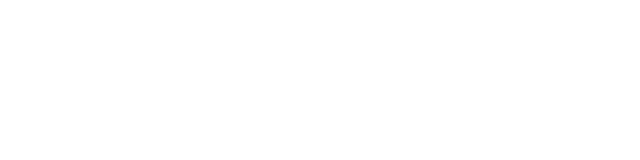
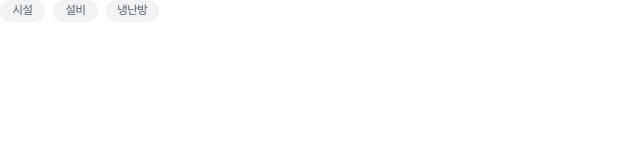
Before and after one commit to waieiches/SM-137-Frontend, a React (Vite) app: page / in a window 1280 px wide. Shown: the top 160 px of the page, without its empty margins (0-640 px from the left). Built offline with nearby package versions, Linux system fonts and the light colour scheme.

Commit message:
feat: 카테고리 태그 레이아웃 제작

```diff
--- a/src/App.tsx
+++ b/src/App.tsx
@@ -1,7 +1,20 @@
-import "./reset.css"
+import styled from "@emotion/styled";
+import CategoryTag from "./components/category-tag/CategoryTag";
+import "./reset.css";
+
+const Wrap = styled.div`
+  display: flex;
+  gap: 0.5rem;
+`;
 
 function App() {
-  return
+  return (
+    <Wrap>
+      <CategoryTag contents="시설" />
+      <CategoryTag contents="설비" />
+      <CategoryTag contents="냉난방" />
+    </Wrap>
+  );
 }
 
 export default App;
--- /dev/null
+++ b/src/components/category-tag/CategoryTag.tsx
@@ -0,0 +1,26 @@
+import styled from "@emotion/styled";
+
+const Container = styled.div`
+  display: inline-flex;
+  justify-content: center;
+  align-items: center;
+  padding: 0 0.7rem;
+  background-color: var(--gray2-subbtn);
+  color: var(--gray5-lowText);
+  border-radius: 20px;
+  min-width: 45px;
+`;
+const Contents = styled.p``;
+
+interface CategoryTag {
+  contents: string;
+}
+const CategoryTag = ({ contents = "내용" }: CategoryTag) => {
+  return (
+    <Container>
+      <Contents>{contents}</Contents>
+    </Container>
+  );
+};
+
+export default CategoryTag;
```
Also changed, not shown: src/components/category-tag/CategoryTagGroup.tsx (added).
